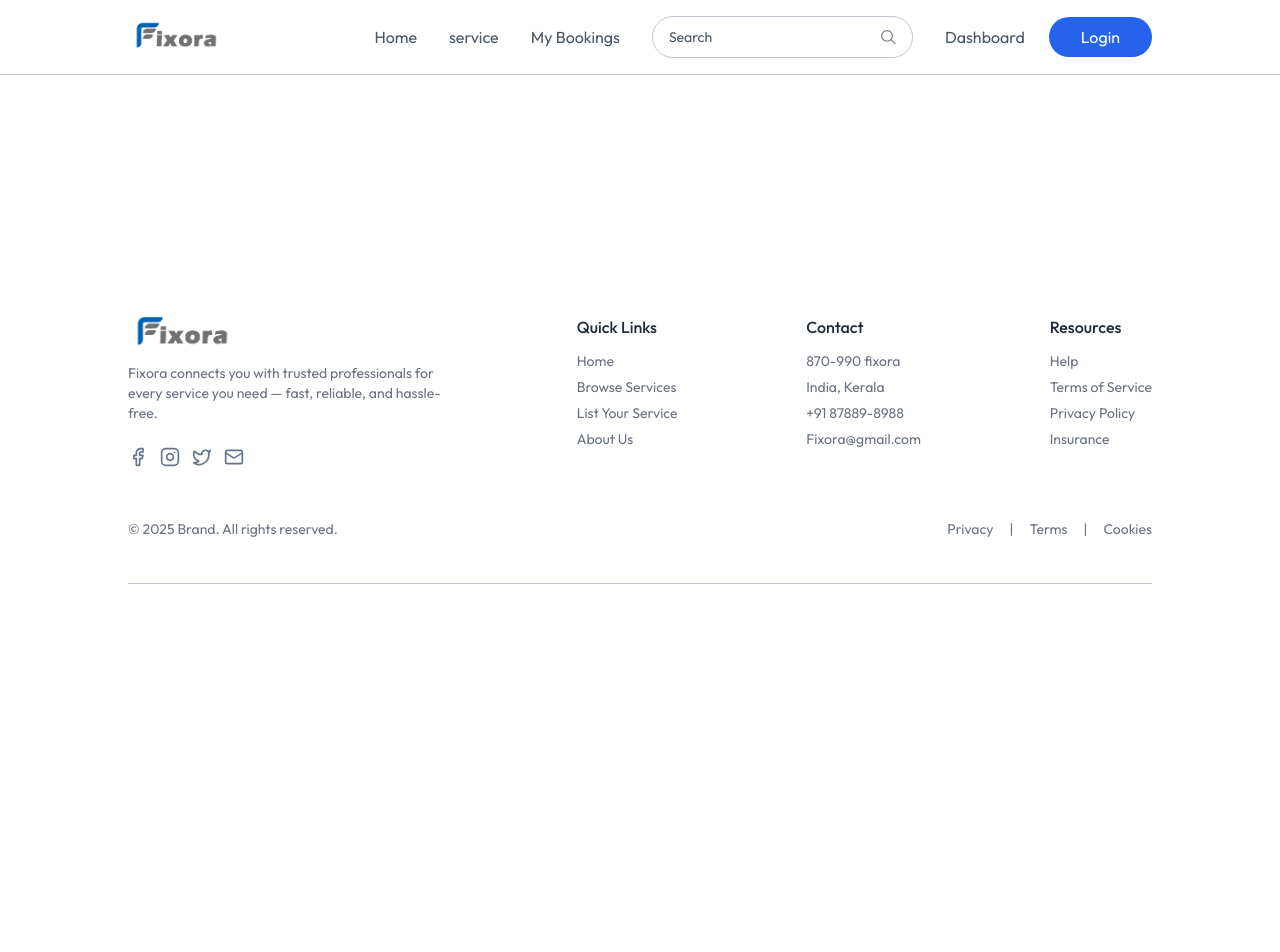
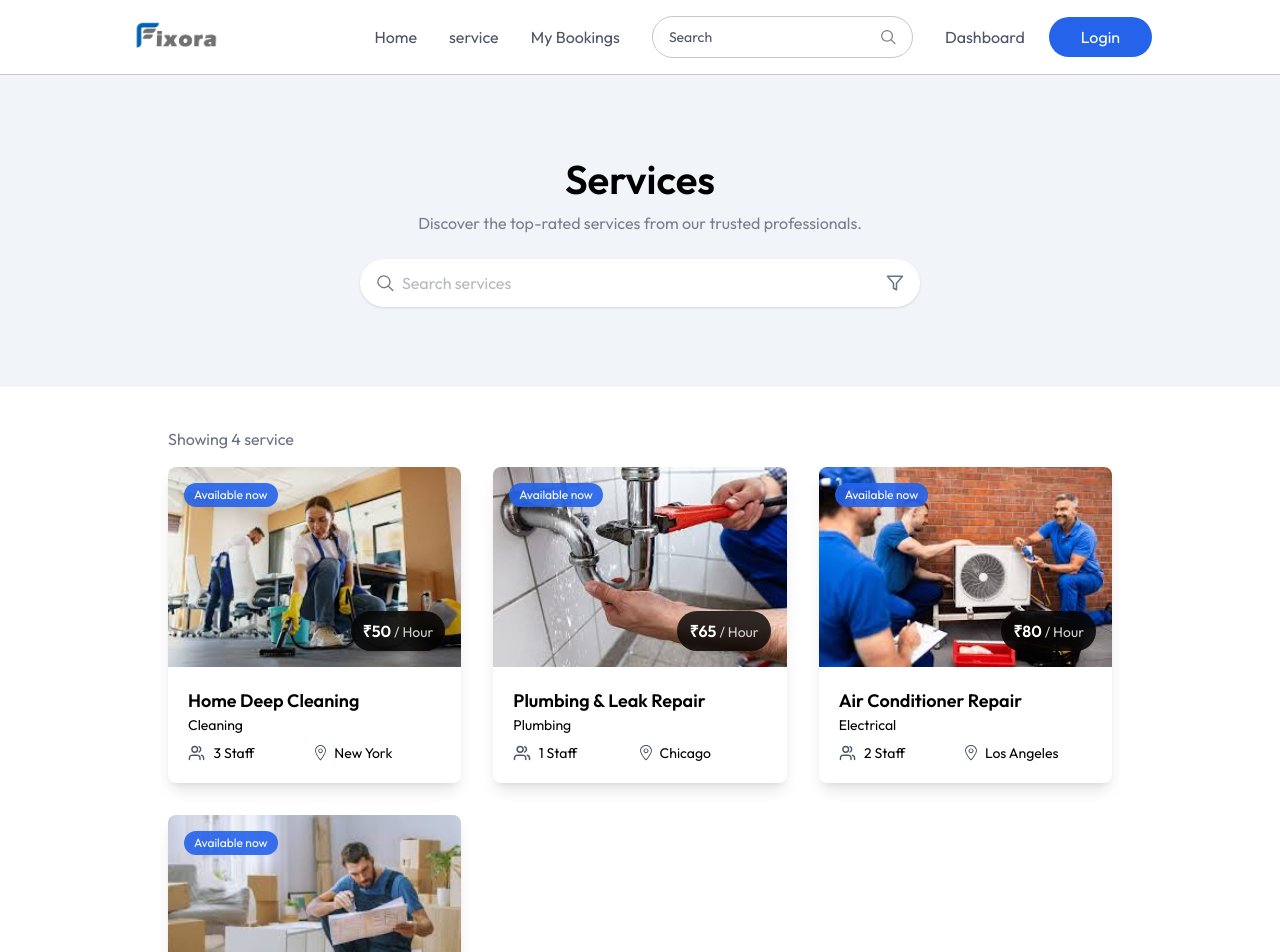
Before and after one commit to deekshith0803/Service-booking-platform, a React (Vite) app in the folder client/: page /service in a window 1280 px wide. Shown: the top 952 px of the page. Before the commit the page ends 800 px from the top, so only its background shows below. Built offline with nearby package versions, Linux system fonts and the light colour scheme.

Commit message:
all Service showing page is created

```diff
--- a/client/src/App.jsx
+++ b/client/src/App.jsx
@@ -2,7 +2,7 @@
 import Navbar from './components/Navbar'
 import { Route, Routes, useLocation } from 'react-router-dom';
 import Home from './pages/Home';
-import Servicedetails from './pages/Servicedetails';
+import Servicedetails from './pages/ServiceDetails';
 import Service from './pages/Service';
 import MyBooking from './pages/MyBooking';
 import Footer from './components/Footer';
--- a/client/src/pages/Service.jsx
+++ b/client/src/pages/Service.jsx
@@ -1,9 +1,33 @@
-import React from 'react'
+import React, { useState } from 'react'
+import Title from '../components/Title'
+import { assets, dummyserviceData } from '../assets/assets'
+import ServiceCard from '../components/ServiceCard';
 
 const Service = () => {
+
+  const [input, setInput] = useState('');
+
   return (
     <div>
+      <div className='flex flex-col items-center py-20 bg-light max-md:px-4'>
+        <Title title='Services' subtitle='Discover the top-rated services from our trusted professionals.' />
 
+        <div className='flex items-center bg-white px-4 mt-6 max-w-140 w-full h-12 rounded-full shadow'>
+          <img src={assets.search_icon} alt="search" className='w-4.5 h-4.5 mr-2' />
+          <input onChange={(e) => setInput(e.target.value)} value={input} type="text" placeholder='Search services' className='w-full outline-none h-full text-gray-500' />
+          <img src={assets.filter_icon} alt="search" className='w-4.5 h-4.5 ml-2' />
+        </div>
+      </div>
+      <div className='px-6 md:px-16 lg:px-24 xl:px-32 mt-10'>
+        <p className='text-gray-500 xl:px-10 max-w-7xl mx-auto'>Showing {dummyserviceData.length} service</p>
+        <div className='grid grid-cols-1 sm:grid-cols-2 lg:grid-cols-3 gap-8 mt-4 xl:px-10 max-w-7xl mx-auto'>
+          {dummyserviceData.map((service, index) => (
+            <div key={index}>
+              <ServiceCard service={service} />
+            </div>
+          ))}
+        </div>
+      </div>
     </div>
   )
 }
```
Also changed, not shown: 1 other file (tests, documents, lock files or other folders).
